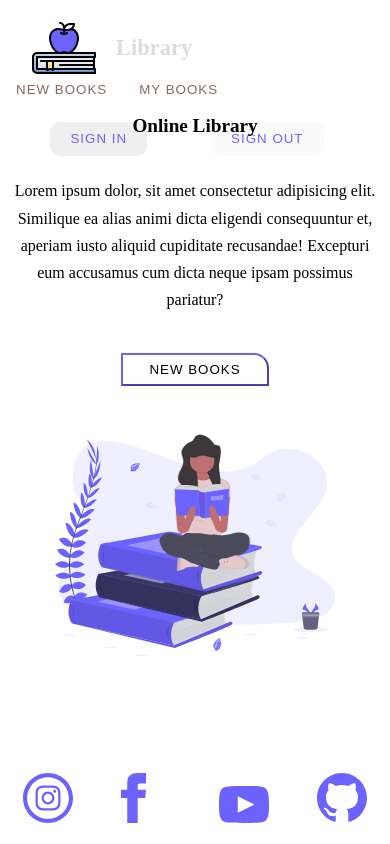
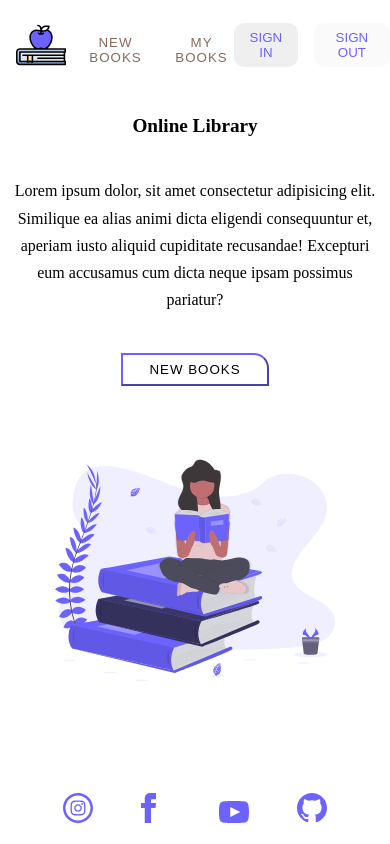
Before and after one commit to Amir-Tarig/vite-online-library, a website built with Vite: page index.html in a window 390 px wide. Built offline with nearby package versions, Linux system fonts and the light colour scheme; no server answers.

Commit message:
responsive

```diff
--- a/style.css
+++ b/style.css
@@ -65,10 +65,10 @@
 	height: 2px;
 }
 
-.logInContainer {
+/* .logInContainer {
 	position: relative;
 	top: 20px;
-}
+} */
 
 .logInContainer ul {
 	display: flex;
@@ -221,7 +221,7 @@
 }
 
 .footer img {
-	width: 50px;
+	width: 30px;
 }
 
 .youtube {
@@ -265,3 +265,53 @@
 		width: 100%;
 	}
 }
+
+@media screen and (max-width: 900px) {
+	#header {
+		grid-template-columns: repeat(3, 1fr);
+		/* border: 1px solid red; */
+	}
+
+	.logInContainer ul {
+		justify-content: center;
+		padding: 0;
+		gap: 1em;
+		align-items: center;
+		color: #5c3e3f;
+	}
+
+	.signIn,
+	.signOut {
+		padding: 0.5em 1em;
+		border-radius: 10px;
+		letter-spacing: 0;
+		text-transform: uppercase;
+	}
+}
+
+@media screen and (max-width: 700px) {
+	#header {
+		grid-template-columns: 20% 1fr 1fr;
+		/* border: 1px solid red; */
+		padding: 0;
+		top: 20px;
+	}
+
+	.logoText {
+		display: none;
+	}
+
+	#nav ul {
+		justify-content: center;
+		gap: 1em;
+		color: #5c3e3f;
+	}
+
+	.imageContainer {
+		margin-top: 25px;
+	}
+
+	.logo {
+		width: 50px;
+	}
+}
```
